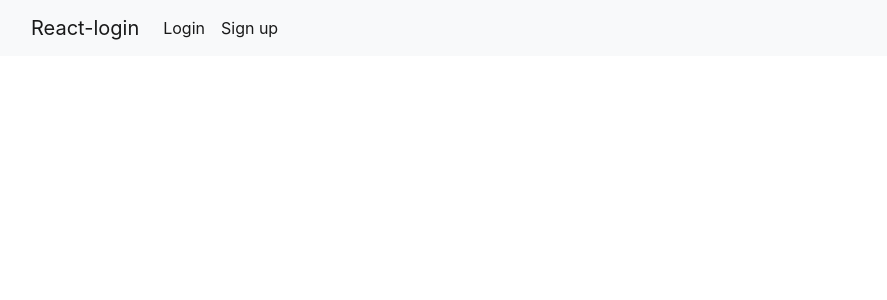
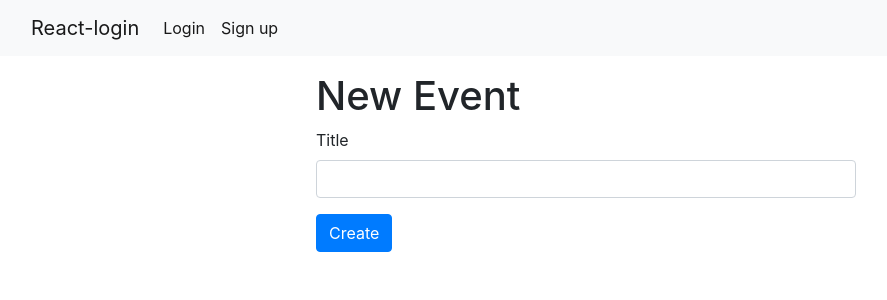
Before and after one commit to kitety/react-login, a React (Create React App) app in the folder client/: page /new-event in a window 1280 px wide. Shown: the top 300 px of the page, without its empty margins (54-941 px from the left). Built offline with nearby package versions, Linux system fonts and the light colour scheme.

Commit message:
创建需要登录权限组件

```diff
--- /dev/null
+++ b/client/src/actions/eventActions.js
@@ -0,0 +1,7 @@
+import axios from 'axios'
+export const createEvent = (event) => {
+  return dispatch => {
+    return axios.post('/api/events', event)
+  }
+
+}
--- /dev/null
+++ b/client/src/components/events/EventForm.js
@@ -0,0 +1,50 @@
+import React, { Component } from 'react';
+import classnames from 'classnames'
+import { createEvent } from '../../actions/eventActions'
+import { connect } from 'react-redux'
+import PropTypes from 'prop-types';
+
+
+class EventForm extends Component {
+  constructor(props) {
+    super(props)
+    this.state = {
+      title: '',
+      errors: {},
+      isLoading: false
+    }
+  }
+  static propTypes = {
+    createEvent: PropTypes.func.isRequired
+  }
+  onChange = (e) => {
+    this.setState({ [e.target.name]: e.target.value })
+  }
+  onSubmit = e => {
+    e.preventDefault();
+    this.props.createEvent(this.state)
+  }
+  render() {
+    const { title, errors, isLoading } = this.state
+    return (
+      <form onSubmit={this.onSubmit}>
+        <h1>New Event</h1>
+        <div className="form-group">
+          <label className="control-label">Title</label>
+          <input
+            value={title}
+            onChange={this.onChange}
+            type="text"
+            name="title"
+            className={classnames("form-control", { "is-invalid": errors.title })}
+          />
+        </div>
+        <div className="form-group">
+          <button className="btn btn-primary btn-md" disabled={isLoading}>Create</button>
+        </div>
+      </form>
+    );
+  }
+}
+
+export default connect(null, { createEvent })(EventForm);
--- /dev/null
+++ b/client/src/components/events/NewEventPage.js
@@ -0,0 +1,18 @@
+import React, { Component } from 'react';
+import EventForm from './EventForm'
+
+class NewEventPage extends Component {
+  render() {
+    return (
+      <div className="row">
+        <div className="col-md-3"></div>
+        <div className="col-md-6">
+          <EventForm />
+        </div>
+        <div className="col-md-3"></div>
+      </div>
+    );
+  }
+}
+
+export default NewEventPage;
--- a/client/src/routers.js
+++ b/client/src/routers.js
@@ -3,10 +3,13 @@ import { Route } from 'react-router-dom'
 import App from './components/App'
 import SignupPage from './components/signup/SignupPage'
 import LoginPage from './components/login/LoginPage'
+import NewEventPage from './components/events/NewEventPage'
+
 export default (
   <div className="container">
     <Route exact path="/" component={App} />
     <Route exact path="/signup" component={SignupPage} />
     <Route exact path="/login" component={LoginPage} />
+    <Route exact path="/new-event" component={NewEventPage} />
   </div>
 )
```
Also changed, not shown: 2 other files (tests, documents, lock files or other folders).
